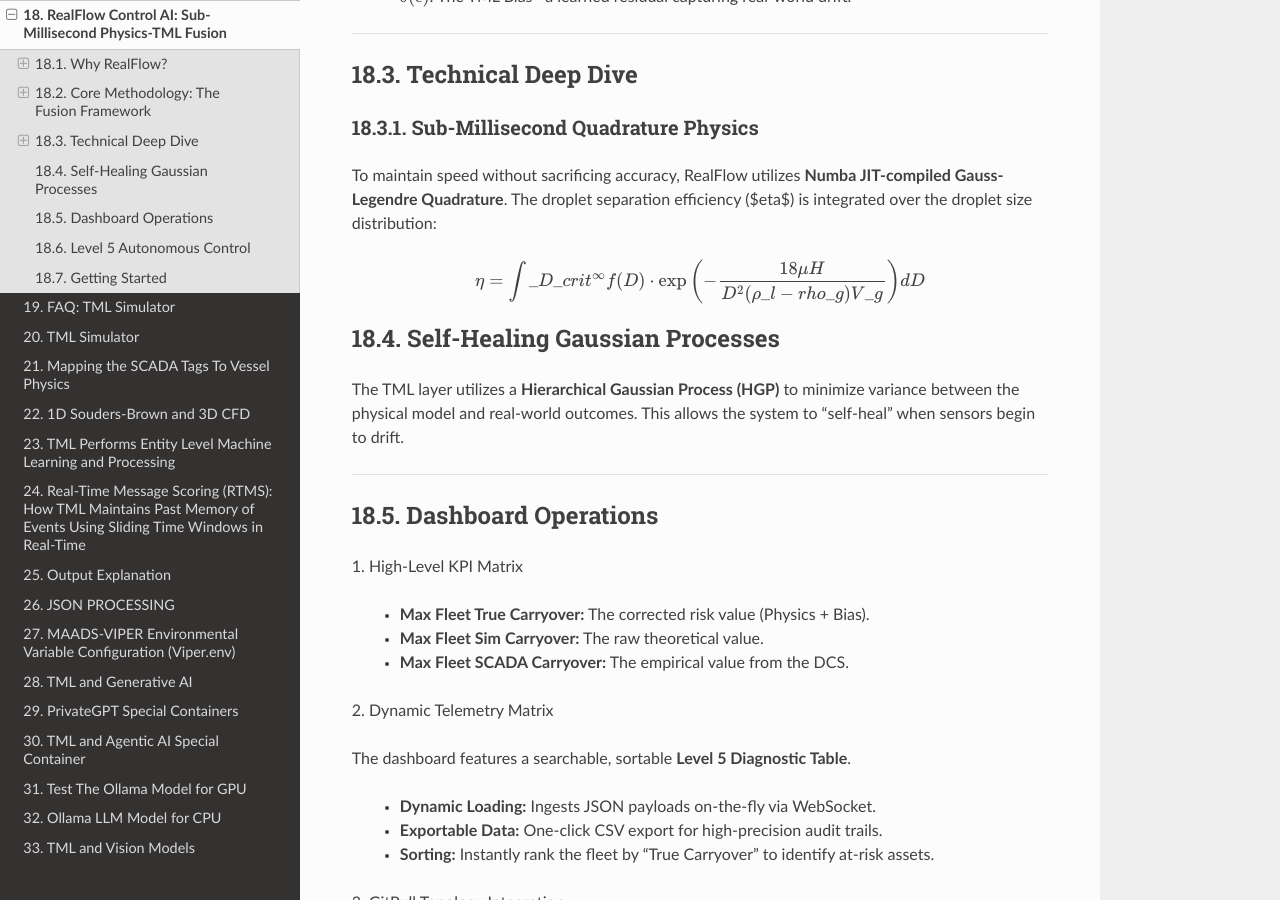
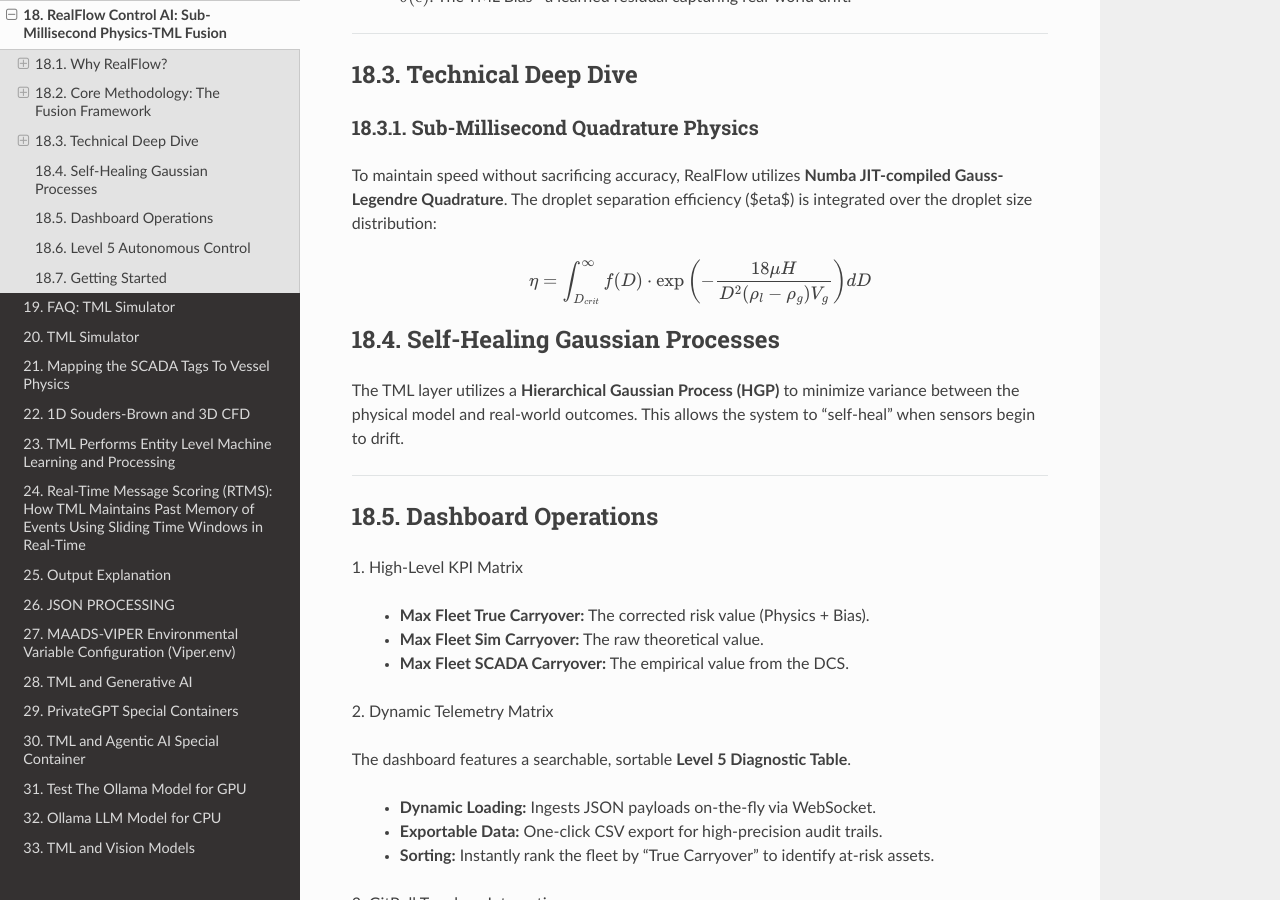
Before and after one commit to smaurice101/readthedocs, a Sphinx documentation site: the page built from docs/source/realflow.rst, in a window 1280 px wide and 900 px high, scrolled down 1785 px. Built offline with Sphinx 7.4.7 and the Read the Docs theme 3.1.0, drawn with Linux system fonts in a browser that asks for light colours; pages that are not in the unit, such as notebooks, are missing from menus; some of the changed text lies outside the part shown.

```diff
--- a/docs/source/realflow.rst
+++ b/docs/source/realflow.rst
@@ -67,7 +67,7 @@ To maintain speed without sacrificing accuracy, RealFlow utilizes **Numba JIT-co
 
 .. math::
 
-   \eta = \int\_{D\_{crit}}^{\infty} f(D) \cdot \exp\left(-\frac{18\mu H}{D^2(\rho\_l - \\rho\_g)V\_g}\right) dD
+   \eta = \int_{D_{crit}}^{\infty} f(D) \cdot \exp\left(-\frac{18\mu H}{D^2(\rho_l - \rho_g)V_g}\right) dD
 
 Self-Healing Gaussian Processes
 --------------------------------
```
